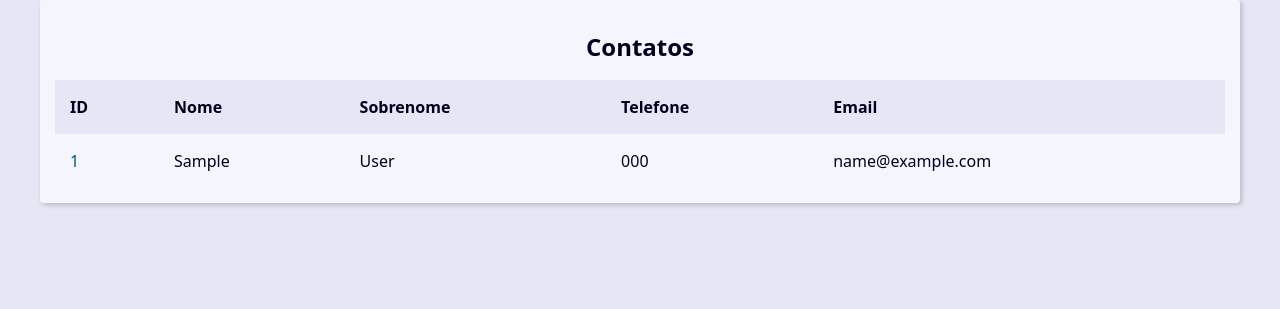
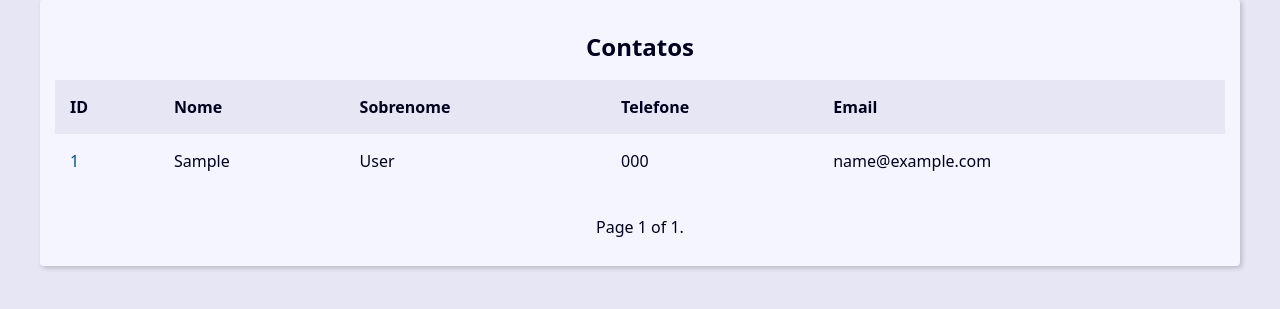
Before and after one commit to glaucoSapucaia/django_agenda, a Django app: page / in a window 1280 px wide. Shown: the part 270-579 px from the top of the page. Run offline with Django 5.2, Linux system fonts and the light colour scheme; tables that the repository leaves empty hold one stand-in row (values such as "Sample post").

Commit message:
Config Paginator from django.core

```diff
--- a/base_templates/global/base.html
+++ b/base_templates/global/base.html
@@ -8,6 +8,8 @@
 
     <main class="content">
         {% block content %}{% endblock content %}
+
+        {% include "global/partials/_pagination.html" %}
     </main>
 </body>
 </html>
--- /dev/null
+++ b/base_templates/global/partials/_pagination.html
@@ -0,0 +1,19 @@
+{% if page_obj %}
+    <div class="pagination">
+        <span class="step-links">
+            {% if page_obj.has_previous %}
+                <a href="?page=1&q={{request.GET.q.strip}}">&laquo; first</a>
+                <a href="?page={{ page_obj.previous_page_number }}&q={{request.GET.q.strip}}">previous</a>
+            {% endif %}
+
+            <span class="current">
+                Page {{ page_obj.number }} of {{ page_obj.paginator.num_pages }}.
+            </span>
+
+            {% if page_obj.has_next %}
+                <a href="?page={{ page_obj.next_page_number }}&q={{request.GET.q.strip}}">next</a>
+                <a href="?page={{ page_obj.paginator.num_pages }}&q={{request.GET.q.strip}}">last &raquo;</a>
+            {% endif %}
+        </span>
+    </div>
+{% endif %}
--- a/contact/templates/contact/index.html
+++ b/contact/templates/contact/index.html
@@ -1,7 +1,7 @@
 {% extends "global/base.html" %}
 
 {% block content %}
-    {% if contacts %}
+    {% if page_obj %}
         <div class="responsive-table">
             <table class="contacts-table">
                 <caption class="table-caption">
@@ -19,7 +19,7 @@
                 </thead>
 
                 <tbody>
-                    {% for contact in contacts %}
+                    {% for contact in page_obj %}
                         <tr class="table-row">
                             <td class="table-cel">
                                 <a href="{% url "contact:contact" contact.id%}"
--- a/contact/views/views_contact.py
+++ b/contact/views/views_contact.py
@@ -1,11 +1,16 @@
 from django.shortcuts import render, get_object_or_404, redirect
+from django.core.paginator import Paginator
 from django.db.models import Q
 from contact import models
 
 def index(request):
     contacts = models.Contact.objects.filter(show=True).order_by('-id')
+    paginator = Paginator(contacts, 10)
+    page_number = request.GET.get('page')
+    page_obj = paginator.get_page(page_number)
+
     context = {
-        'contacts': contacts,
+        'page_obj': page_obj,
         'site_title': 'Contatos -'
     }
     return render(
@@ -41,8 +46,12 @@ def search(request):
         show=True,
     ).order_by('-id')
 
+    paginator = Paginator(contacts, 10)
+    page_number = request.GET.get('page')
+    page_obj = paginator.get_page(page_number)
+
     context = {
-        'contacts': contacts,
+        'page_obj': page_obj,
         'site_title': search_context,
         'search_value': search_value,
     }
```
